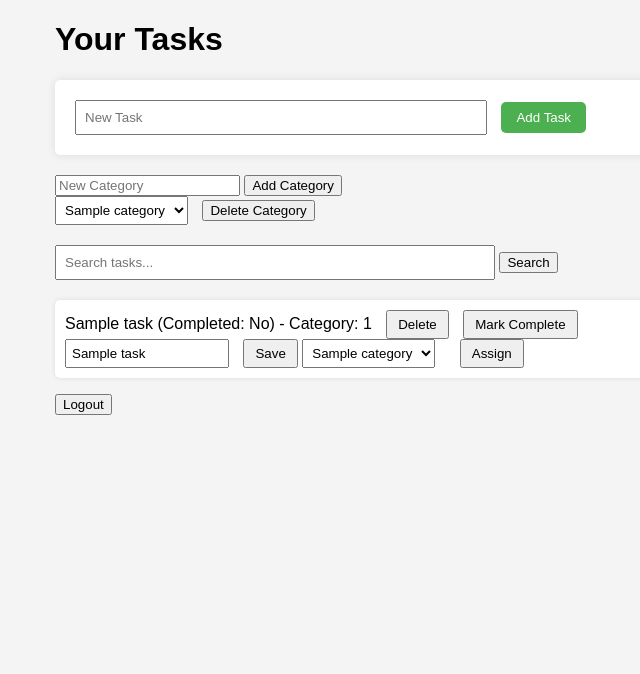
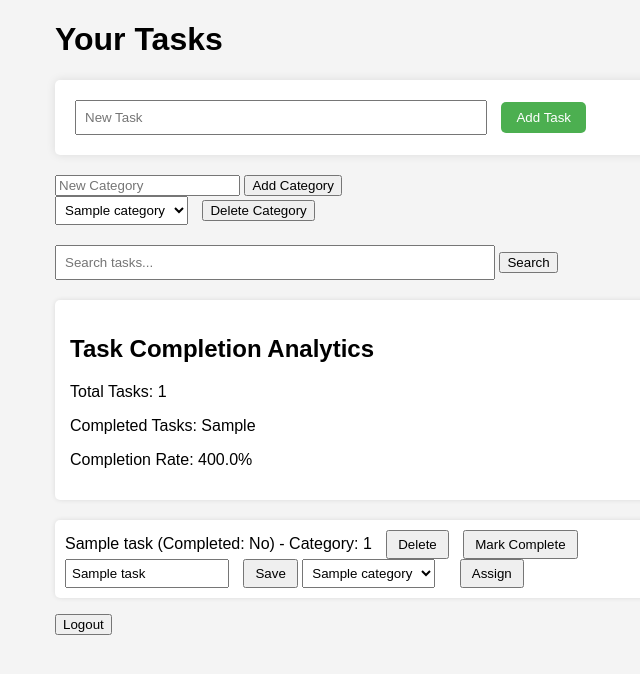
Before and after one commit to Gravity-2010/TaskManagementProject, a FastAPI app: template app/templates/tasks.html in a window 1280 px wide. Shown: the top 674 px of the page, without its empty margins (285-925 px from the left). Run offline with FastAPI, Linux system fonts and the light colour scheme; the template is opened without the code that fills it: most values are stand-ins (such as "Sample title", 1, 10 or a date in 2020).

Commit message:
Add task completion analytics to display stats on tasks page

```diff
--- a/app/templates/tasks.html
+++ b/app/templates/tasks.html
@@ -18,6 +18,7 @@
         select { padding: 5px; margin-right: 10px; }
         .search-form { margin: 20px 0; }
         .search-form input { width: 70%; padding: 8px; }
+        .analytics { margin: 20px 0; background: white; padding: 15px; border-radius: 5px; box-shadow: 0 0 5px rgba(0,0,0,0.1); }
         a { color: #4CAF50; text-decoration: none; }
     </style>
 </head>
@@ -51,6 +52,12 @@
                 <input type="text" name="search" placeholder="Search tasks..." value="{{ request.args.get('search', '') }}">
                 <button type="submit">Search</button>
             </form>
+        </div>
+        <div class="analytics">
+            <h2>Task Completion Analytics</h2>
+            <p>Total Tasks: {{ analytics.total_tasks }}</p>
+            <p>Completed Tasks: {{ analytics.completed_tasks }}</p>
+            <p>Completion Rate: {{ '%0.1f'|format(analytics.completion_rate * 100) }}%</p>
         </div>
         {% if tasks and tasks|length > 0 %}
             <ul>
```
Also changed, not shown: app/routes/tasks.py (+13 -2 lines).
